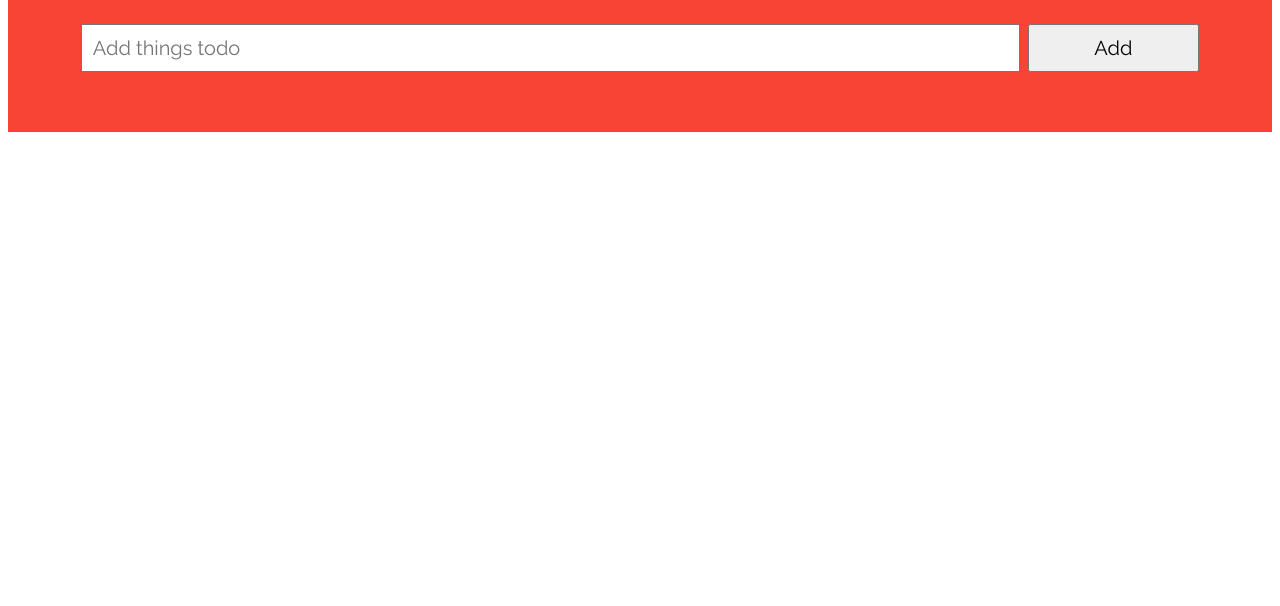
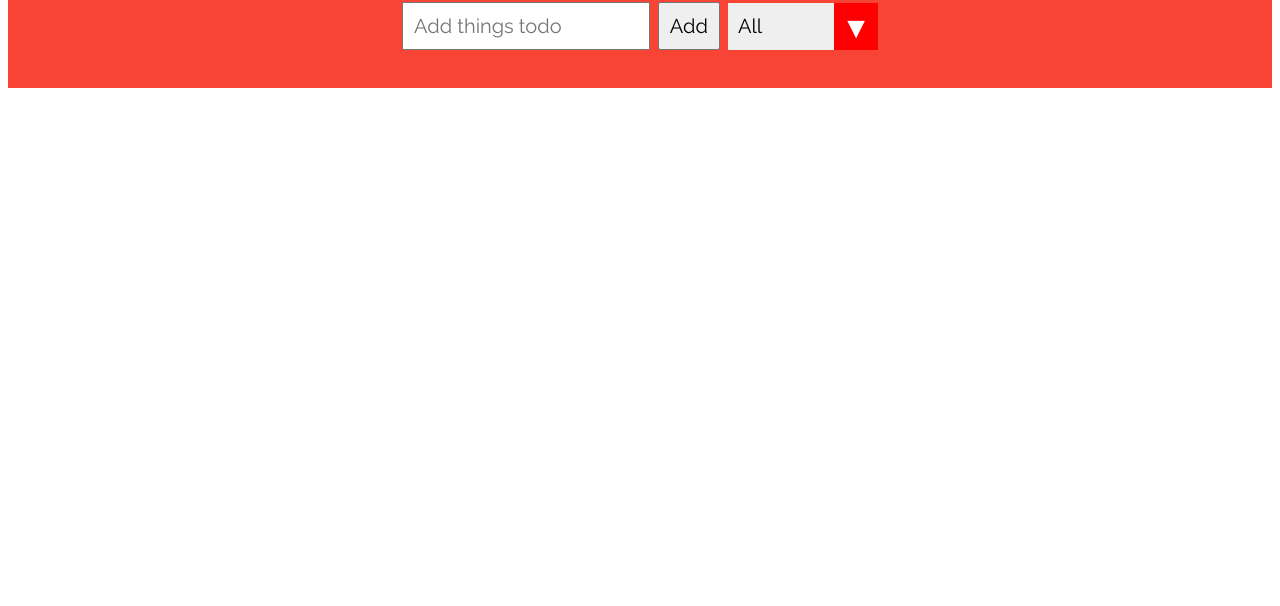
Before and after one commit to yummybomb/TodoList, a plain HTML site: page index.html in a window 1280 px wide. Shown: the part 194-800 px from the top of the page. Drawn offline with Linux system fonts and the light colour scheme.

Commit message:
Added filter button and attempted to aligned the headers vertically

```diff
--- a/index.html
+++ b/index.html
@@ -11,10 +11,21 @@
 <body>
     <header>
         <h1> My To Do List </h1>
-        <div class = "inputBox">
-            <input type="text" class = "todo-txt" id="strInput" placeholder="Add things todo">
-            <button class="todo-button" type="submit" id= "button">Add</button>
+        <div class="container">
+            <form>
+                <input type="text" class = "todo-txt" id="strInput" placeholder="Add things todo">
+                <button class="todo-button" type="submit" id= "button">Add</button>
+            </form>
+            <div class="select">
+                <select name = "todos" class = "filter-todo">
+                    <option value = "all">All</option>
+                    <option value = "checked">Checked</option>
+                    <option value = "unchecked">Unchecked</option>
+                </select>
+            </div>
         </div>
+
+
     </header>
     <div class= "todo-container">
         <ul class= "todo-list"></ul>
--- a/main.js
+++ b/main.js
@@ -2,6 +2,7 @@
 const todoTxt = document.querySelector('.todo-txt');
 const todoButton = document.querySelector('.todo-button');
 const todoList = document.querySelector('.todo-list');
+const filterOption = document.querySelector('.filter-todo');
 //Event Listeners
 todoButton.addEventListener('click', addTodo);
 todoList.addEventListener('click', deleteCheck);
@@ -43,3 +44,6 @@ function deleteCheck(event){
         item.parentElement.classList.toggle("completed");
     }
 }
+function filterTodo(e){
+    const todos = todoList.childNodes;
+}
--- a/style.css
+++ b/style.css
@@ -1,6 +1,6 @@
   header {
 
-    padding: 60px;
+    padding: 3%;
     text-align: center;
     background: #f84434;
     color: white;
@@ -10,16 +10,17 @@
   }
 
   #strInput{
+
     font-family: "Raleway", sans-serif;
     font-size:20px;
     font-weight: 300;
     padding:10px;
     position: relative;
-    width:80%;
 
 
   }
   #button {
+
     display:inline-block;
     text-align: center;
     font-family: "Raleway", sans-serif;
@@ -27,9 +28,51 @@
     font-weight: 300;
     padding:10px;
     position: relative;
-    width: 15%
+    margin-right: 8px;
+
+
 
   }
+  select {
+    -webkit-appearance: none;
+    -moz-appearance: none;
+    appearance: none;
+    outline: none;
+    border: none;
+
+  }
+  .select{
+    position: relative;
+    overflow: hidden;
+
+  }
+  select{
+    width: 150px;
+    text-align: left;
+    font-family: "Raleway", sans-serif;
+    font-size:20px;
+    cursor: pointer;
+    padding: 10px;
+    height: 46.5px;
+
+
+  }
+  .select::after{
+    content: "\25BC";
+    position: absolute;
+    background: red;
+    top: 0;
+    right: 0;
+    padding: 7px;
+    pointer-events: none;
+    transition: all 0.2s ease;
+  }
+  .select:hover::after{
+    background: whitesmoke;
+    color: red;
+
+  }
+
   .todo-container{
     display: flex;
     justify-content: center;
@@ -41,7 +84,7 @@
   }
   .todo{
     margin: 0.5rem;
-    background: whitesmoke;
+    background: lightgrey;
     color: black;
     font-size: 2rem;
     display: flex;
@@ -76,3 +119,10 @@
     text-decoration: line-through;
     opacity: 0.7;
   }
+  .container{
+    padding: 0;
+    display: flex;
+    flex-wrap: wrap;
+    justify-content: center;
+    align-items: center;
+  }
```
